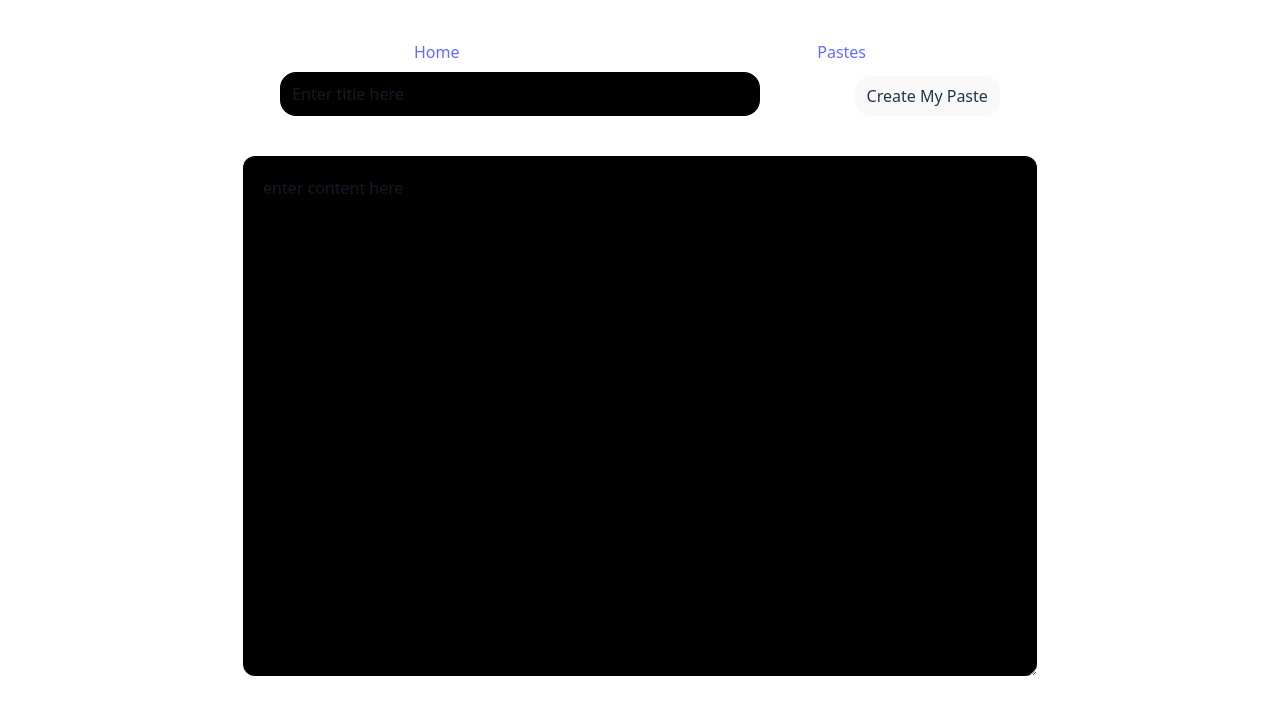
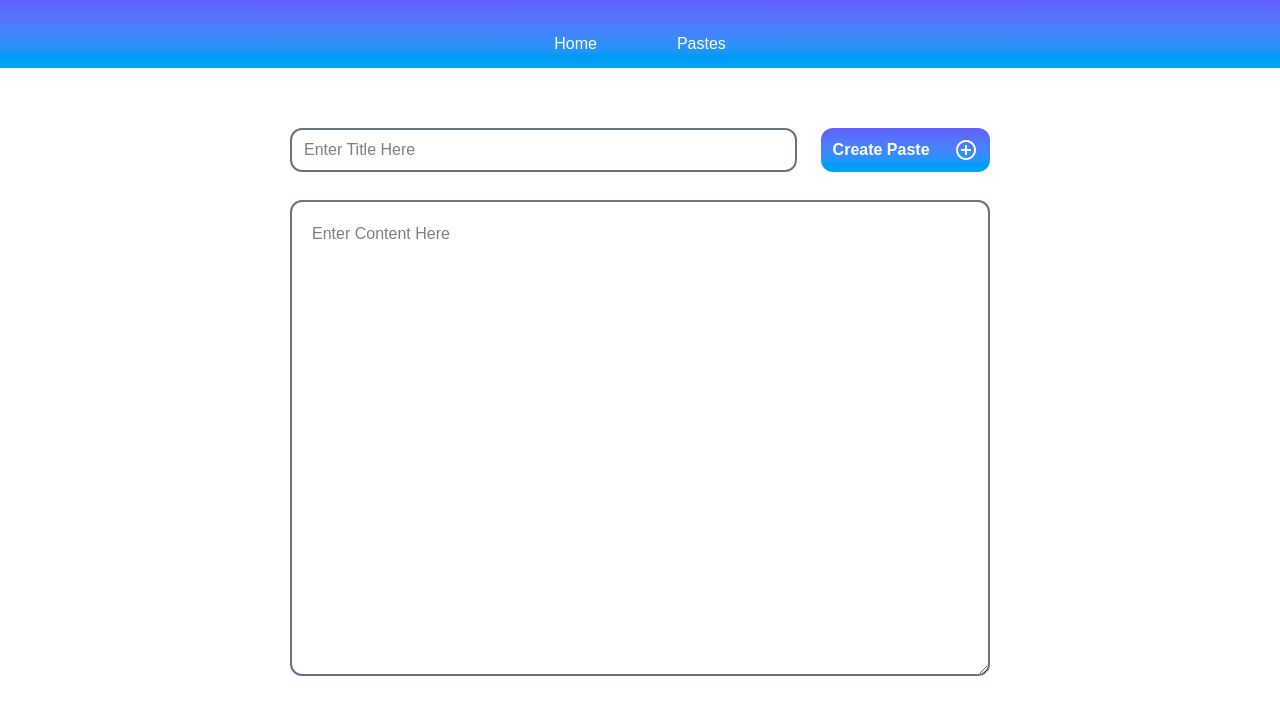
Before and after one commit to Suhani-01/Paste-App, a React (Vite) app: page / in a window 1280 px wide. Shown: the top 714 px of the page. Built offline with nearby package versions, Linux system fonts and the light colour scheme.

Commit message:
ui improved

```diff
--- a/index.html
+++ b/index.html
@@ -6,6 +6,8 @@
     <link rel="stylesheet" href="/src/index.css"/>
     <meta name="viewport" content="width=device-width, initial-scale=1.0" />
     <title>Vite + React</title>
+    <link href="https://fonts.googleapis.com/css2?family=Material+Symbols+Outlined" rel="stylesheet" />
+
   </head>
   <body>
     <div id="root"></div>
--- a/src/App.jsx
+++ b/src/App.jsx
@@ -38,7 +38,7 @@ const router=createBrowserRouter(
 function App() {
 
   return (
-    <div>
+    <div className='w-[100%]'>
       <RouterProvider router={router}/>
     </div>
   )
--- a/src/components/Home.jsx
+++ b/src/components/Home.jsx
@@ -57,33 +57,33 @@ const Home = () => {
 
 
   return (
-    <div>
-      <div className="flex flex-row gap-5">
+    <div className="max-w-[700px] min-w-[300px] mx-auto">
+      <div className="flex flex-row gap-6 w-[100%] mt-15">
         <input
-          className="px-3 py-2 bg-black rounded-2xl mt-2 w-120"
+          className="px-3 py-2 border-[2px] border-gray-500 bg-white rounded-xl w-[75%]"
           type="text"
-          placeholder="Enter title here"
+          placeholder="Enter Title Here"
           value={title}
           onChange={(e) => {
             setTitle(e.target.value);
           }}
         />
 
-        <button onClick={createPaste} className="px-3 py-2 bg-black rounded-2xl mt-3">
-          {pasteId ? "Update My Paste" : "Create My Paste"}
+        <button onClick={createPaste} className="px-3 cursor-pointer w-[25%] text-white font-bold bg-linear-to-t from-sky-500 to-indigo-500 rounded-xl flex items-center justify-between gap-2">
+          {pasteId ? "Update My Paste" : "Create Paste"}
+          <span className="material-symbols-outlined text-white">add_circle</span>
         </button>
       </div>
 
-      <div>
+      <div className="w-[100%] mx-auto">
         <textarea
-        className=" bg-black rounded-xl mt-10 p-5"
-        placeholder="enter content here"
+        className="bg-white w-[100%] border-[2px] border-gray-500 rounded-xl mt-7 p-5"
+        placeholder="Enter Content Here"
         value={value}
         onChange={(e) => {
             setValue(e.target.value);
           }}
-        rows={20}
-        cols={80}
+        rows={18}
         >
 
         </textarea>
--- a/src/components/Navbar.jsx
+++ b/src/components/Navbar.jsx
@@ -3,12 +3,12 @@ import { NavLink } from 'react-router-dom'
 
 const Navbar = () => {
   return (
-    <div className='flex flex-row gap-4 mt-10'>
-      <NavLink to='/'>
+    <div className=' pb-3 flex w-[100%] flex-row gap-20 justify-center pt-8 bg-linear-to-t from-sky-500 to-indigo-500'>
+      <NavLink className="text-white" to='/'>
         Home
       </NavLink>
 
-      <NavLink to='/pastes'>
+      <NavLink to='/pastes' className="text-white">
         Pastes
       </NavLink>
     </div>
--- a/src/components/Paste.jsx
+++ b/src/components/Paste.jsx
@@ -1,104 +1,115 @@
-import React, { useState } from 'react'
-import { useDispatch, useSelector } from 'react-redux'
-import { removeFromPastes } from '../redux/pasteSlice'
-import toast from 'react-hot-toast';
-
-
-
+import React, { useState } from "react";
+import { useDispatch, useSelector } from "react-redux";
+import { removeFromPastes } from "../redux/pasteSlice";
+import toast from "react-hot-toast";
 
 const Paste = () => {
-
-  const pastes=useSelector((state)=>state.paste.pastes);
+  const pastes = useSelector((state) => state.paste.pastes);
 
   //dispatcher
-  const dispatch=useDispatch();
+  const dispatch = useDispatch();
 
   //searching
-  const [searchTerm,setSearchTerm]=useState('');
+  const [searchTerm, setSearchTerm] = useState("");
 
   //while searching
-  const filteredData=pastes.filter(
-    (paste)=>paste.title.toLowerCase().includes(searchTerm.toLowerCase())
-  )
+  const filteredData = pastes.filter((paste) =>
+    paste.title.toLowerCase().includes(searchTerm.toLowerCase())
+  );
 
   //deleting
-  function handleDelete(pasteId){
+  function handleDelete(pasteId) {
     dispatch(removeFromPastes(pasteId));
   }
 
-
   return (
-    <div>
+    <div className="max-w-[700px] min-w-[300px] mx-auto mt-14">
       <input
-      className='bg-black px-4 py-2 rounded-2xl w-110 mt-3'
-      type='search'
-      placeholder='Search here'
-      value={searchTerm}
-      onChange={(e)=>setSearchTerm(e.target.value)}
+        className="bg-white border-[2px] border-gray-500 px-4 py-2 rounded-xl w-[100%] mt-3"
+        type="search"
+        placeholder="Search here"
+        value={searchTerm}
+        onChange={(e) => setSearchTerm(e.target.value)}
       />
 
-      <div className='flex flex-col gap-5 mt-6'>
-        {
-          filteredData.length > 0 &&
-          filteredData.map(
-            (paste)=>{
-              return (
-                <div className='border w-full'>
+      <div className="flex flex-col gap-6 mt-6 border-[2px] border-gray-500 rounded-xl p-4 h-[500px] scroll-auto overflow-y-auto">
+        {filteredData.length > 0 &&
+          filteredData.map((paste) => {
+            return (
+              <div className="border-[2px] font-serif border-gray-500 rounded-xl py-[8px] px-[10px] w-full h-[120px] flex gap-3 justify-between">
+                <div className="w-[60%]">
                   <div>
-                    {paste.title}
+                    <b>TITLE</b> : {paste.title}
                   </div>
 
-                  <div>
-                    {paste.content}
+                  <div className="text-gray-500 overflow-hidden">
+                    <b>Content : </b>
+                    {paste.content.length > 60
+                      ? paste.content.slice(0, 60) + "..."
+                      : paste.content}
+                  </div>
+                </div>
+
+                <div className="flex flex-col justify-between h-full">
+                  <div className="flex items-center gap-2 justify-end">
+                    <span className="material-symbols-outlined text-blue-600">
+                      calendar_month
+                    </span>
+                    {new Date(paste.createdAt).toLocaleDateString("en-IN")}
                   </div>
 
-                  <div className='flex flex-row gap-4 place-content-evenly'>
+                  <div className="flex flex-row gap-4 place-content-evenly">
                     <button>
                       <a href={`/?pasteId=${paste?._id}`}>
-                        Edit
+                        <span className="material-symbols-outlined text-black border border-gray-500 rounded">
+                          edit
+                        </span>
                       </a>
                     </button>
 
                     <button>
                       <a href={`/pastes/${paste._id}`}>
-                        View
+                        <span className="material-symbols-outlined text-black border border-gray-500 rounded">
+                          visibility
+                        </span>
                       </a>
-
                     </button>
 
-                    <button onClick={()=>handleDelete(paste._id)}>
-                      Delete
+                    <button
+                      className="cursor-pointer"
+                      onClick={() => handleDelete(paste._id)}
+                    >
+                      <span className="material-symbols-outlined text-red-600 border border-gray-500 rounded">
+                        delete
+                      </span>
                     </button>
 
-                    <button onClick={() => {
-                      navigator.clipboard.writeText(paste.content)
-                      toast.success("copied to clipboard")
+                    <button
+                      className="cursor-pointer"
+                      onClick={() => {
+                        navigator.clipboard.writeText(paste.content);
+                        toast.success("copied to clipboard");
                       }}
                     >
-                      Copy
+                      <span className="material-symbols-outlined text-black border border-gray-500 rounded">
+                        content_copy
+                      </span>
                     </button>
-
 
                     {/* not build yet */}
                     <button>
-                      Share
+                      <span className="material-symbols-outlined text-black border border-gray-500 rounded">
+                        share
+                      </span>
                     </button>
-
-                  </div>
-
-                  <div>
-                    {paste.createdAt}
                   </div>
                 </div>
-
-
-              );
-            }
-          )
-        }
+              </div>
+            );
+          })}
       </div>
     </div>
-  )
-}
+  );
+};
 
-export default Paste
+export default Paste;
--- a/src/components/ViewPaste.jsx
+++ b/src/components/ViewPaste.jsx
@@ -1,38 +1,39 @@
-import React from 'react'
-import { useSelector } from 'react-redux';
-import { useParams } from 'react-router-dom'
+import React from "react";
+import { useSelector } from "react-redux";
+import { useParams } from "react-router-dom";
 
 const ViewPaste = () => {
-  const {id}=useParams();
+  const { id } = useParams();
 
-  const allPastes=useSelector((state)=>state.paste.pastes);
+  const allPastes = useSelector((state) => state.paste.pastes);
 
-
-  const paste=allPastes.filter((p)=>p._id===id)[0];
+  const paste = allPastes.filter((p) => p._id === id)[0];
   console.log(paste);
   return (
-    <div>
-      <input
-          className="px-3 py-2 bg-black rounded-2xl mt-2 w-120"
+    <div className="max-w-[700px]  mt-16 min-w-[300px] mx-auto">
+      <div className="flex items-center gap-[10px]">
+        <span className="text-lg font-bold w-[10%]">TITLE : </span>
+        <input
+          className="px-3 py-2 w-[90%]  bg-white border-[2px] border-gray-400 rounded-xl"
           type="text"
           placeholder=""
           value={paste.title}
           disabled
         />
+      </div>
 
-        <div>
+      <div className="mt-4 bg-gray-200 border-[2px] border-gray-400 rounded-2xl">
+        <div className="h-[30px] w-[100%] bg-linear-to-t from-sky-500 to-indigo-500 rounded-t-xl m-0"></div>
         <textarea
-        className=" bg-black rounded-xl mt-10 p-5"
-        disabled
-        value={paste.content}
-        rows={20}
-        cols={80}
-        >
-
-        </textarea>
+          className="w-full p-[10px] bg-gray-200 rounded-xl"
+          disabled
+          value={paste.content}
+          rows={18}
+          cols={80}
+        ></textarea>
       </div>
     </div>
-  )
-}
+  );
+};
 
-export default ViewPaste
+export default ViewPaste;
--- a/src/index.css
+++ b/src/index.css
@@ -1,36 +1,13 @@
 @import "tailwindcss";
 
-:root {
-  font-family: system-ui, Avenir, Helvetica, Arial, sans-serif;
-  line-height: 1.5;
-  font-weight: 400;
-
-  color-scheme: light dark;
-  color: rgba(255, 255, 255, 0.87);
-  background-color: #242424;
-
-  font-synthesis: none;
-  text-rendering: optimizeLegibility;
-  -webkit-font-smoothing: antialiased;
-  -moz-osx-font-smoothing: grayscale;
-}
 *{
-  margin-inline:auto;
-}
-a {
-  font-weight: 500;
-  color: #646cff;
-  text-decoration: inherit;
-}
-a:hover {
-  color: #535bf2;
+  font-family: sans-serif;
+  box-sizing: border-box;
 }
 
 body {
   margin: 0;
-  display: flex;
-
-  min-width: 320px;
+  width: 100%;
   min-height: 100vh;
 }
 
@@ -38,25 +15,3 @@ h1 {
   font-size: 3.2em;
   line-height: 1.1;
 }
-
-
-button:hover {
-  border-color: #646cff;
-}
-button:focus,
-button:focus-visible {
-  outline: 4px auto -webkit-focus-ring-color;
-}
-
-@media (prefers-color-scheme: light) {
-  :root {
-    color: #213547;
-    background-color: #ffffff;
-  }
-  a:hover {
-    color: #747bff;
-  }
-  button {
-    background-color: #f9f9f9;
-  }
-}
```
